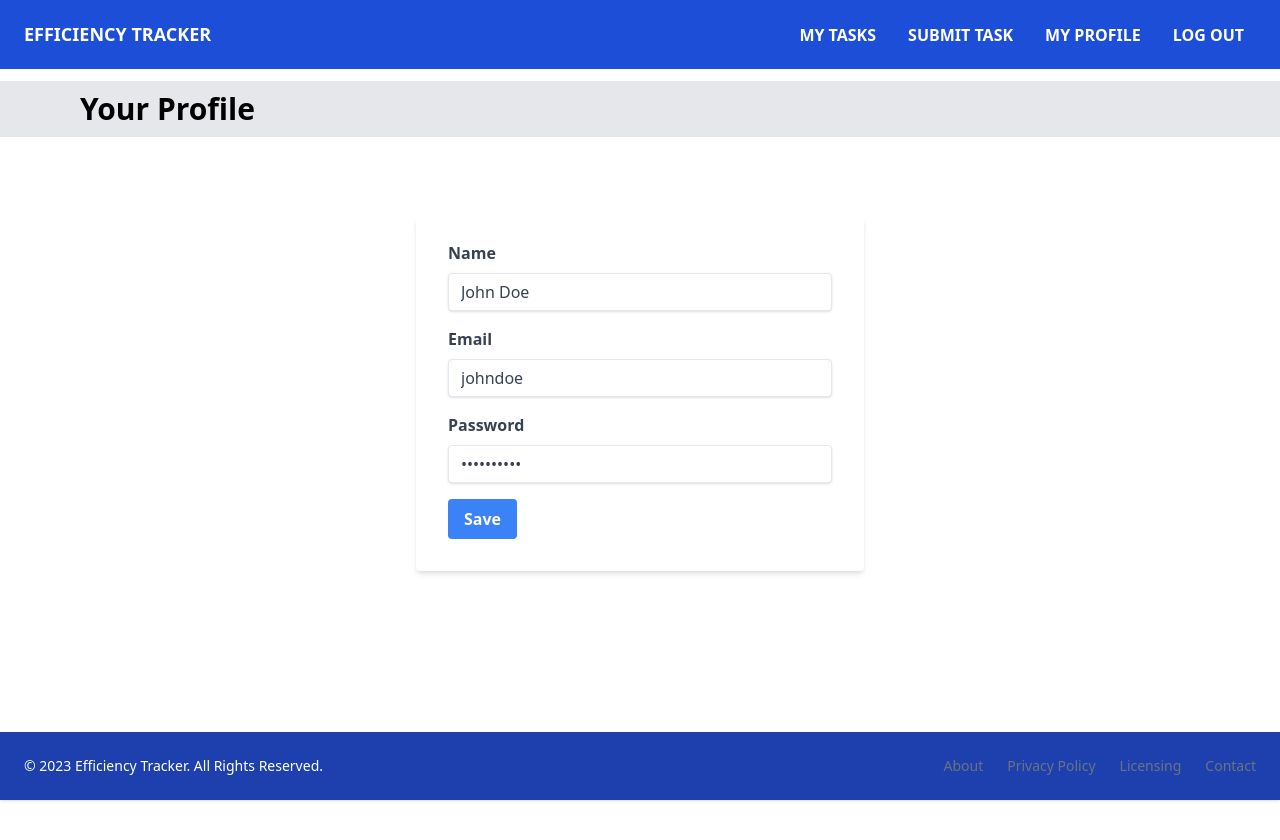
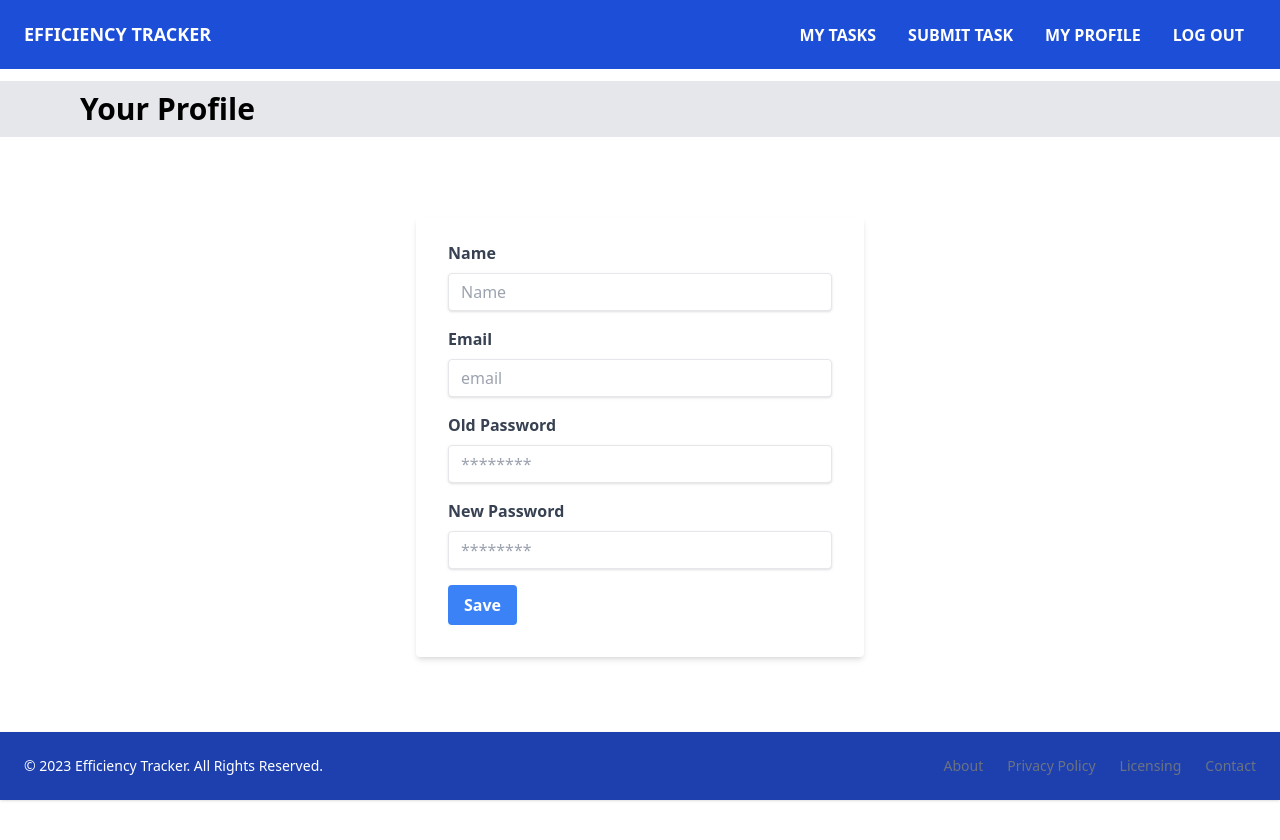
Before and after one commit to IshankaDK/Efficiency-tracker-front, a React (Vite) app: page /profile in a window 1280 px wide. Shown: the top 840 px of the page. Built offline with nearby package versions, Linux system fonts and the light colour scheme; no server answers.

Commit message:
update user

```diff
--- a/src/components/Employee/Profile.jsx
+++ b/src/components/Employee/Profile.jsx
@@ -1,22 +1,74 @@
-import React, { useState } from "react";
+import axios from "axios";
+import cryptoJs from "crypto-js";
+import { useSnackbar } from "notistack";
+import React, { useEffect, useState } from "react";
+import { baseURL } from "../../apiURL";
 import PageHeader from "../PageHeader";
-const user = {
-  name: "John Doe",
-  email: "johndoe",
-  password: "mypassword",
-};
 
 const Profile = () => {
-  const [name, setName] = useState(user.name);
-  const [email, setEmail] = useState(user.email);
-  const [password, setPassword] = useState(user.password);
+  const [name, setName] = useState("");
+  const [email, setEmail] = useState("");
+  const [password, setPassword] = useState("");
+  const [oldPassword, setOldPassword] = useState("");
+  const [oldPasswordFromDB, setOldPasswordFromDB] = useState("");
+  const { enqueueSnackbar } = useSnackbar();
 
   const handleUpdate = () => {
-    onUpdate({ name, email, password });
+    if (oldPassword != null && password != null) {
+      if (cryptoJs.SHA256(oldPassword).toString() === oldPasswordFromDB) {
+        onUpdate(name, email, password);
+      } else {
+        enqueueSnackbar("Please enter correct password.", {
+          variant: "error",
+        });
+      }
+    }
+  };
+
+  useEffect(() => {
+    getUser();
+  }, []);
+
+  const getUser = () => {
+    axios
+      .get(`${baseURL}/user/find`, {
+        params: { user: localStorage.getItem("user") },
+      })
+      .then((res) => {
+        if (res.status == 200) {
+          console.log(res.data);
+          setName(res.data.username);
+          setEmail(res.data.email);
+          setOldPasswordFromDB(res.data.password);
+        }
+      })
+      .catch((err) => console.log(err));
   };
 
   const onUpdate = (name, email, password) => {
-    console.log(name, email, password);
+    console.log(localStorage.getItem("user"));
+    const data = {
+      id: localStorage.getItem("user"),
+      name: name,
+      email: email,
+      password: password,
+    };
+    console.log(data);
+    axios
+      .put(`${baseURL}/user/update`, data)
+      .then((res) => {
+        if (res.status == 200) {
+          enqueueSnackbar("User updated.", {
+            variant: "success",
+          });
+          getUser();
+        }
+      })
+      .catch((err) => {
+        enqueueSnackbar("User updated failed.Try again", {
+          variant: "error",
+        });
+        getUser();console.log(err)});
   };
   return (
     <>
@@ -58,13 +110,29 @@ const Profile = () => {
           <div className="mb-4">
             <label
               className="block text-gray-700 font-bold mb-2"
-              htmlFor="password"
+              htmlFor="oldPassword"
             >
-              Password
+              Old Password
             </label>
             <input
               className="shadow appearance-none border rounded w-full py-2 px-3 text-gray-700 leading-tight focus:outline-none focus:shadow-outline"
-              id="password"
+              id="oldPassword"
+              type="password"
+              placeholder="********"
+              value={oldPassword}
+              onChange={(event) => setOldPassword(event.target.value)}
+            />
+          </div>
+          <div className="mb-4">
+            <label
+              className="block text-gray-700 font-bold mb-2"
+              htmlFor="newPassword"
+            >
+              New Password
+            </label>
+            <input
+              className="shadow appearance-none border rounded w-full py-2 px-3 text-gray-700 leading-tight focus:outline-none focus:shadow-outline"
+              id="newPassword"
               type="password"
               placeholder="********"
               value={password}
@@ -74,6 +142,7 @@ const Profile = () => {
           <div className="mb-4"></div>
           <div className="flex items-center justify-between">
             <button
+              disabled={password == null}
               className="bg-blue-500 hover:bg-blue-700 text-white font-bold py-2 px-4 rounded focus:outline-none focus:shadow-outline"
               type="button"
               onClick={() => handleUpdate()}
```
